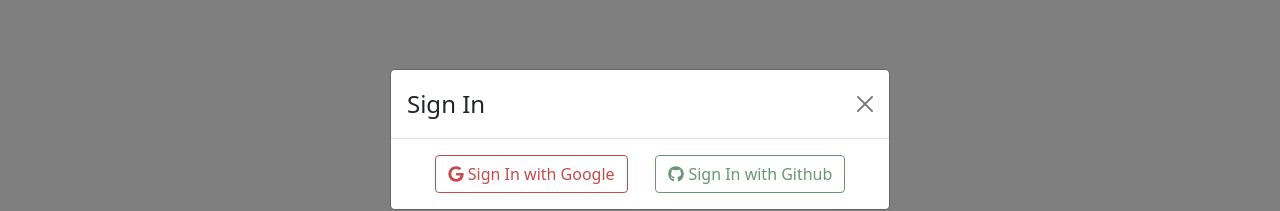
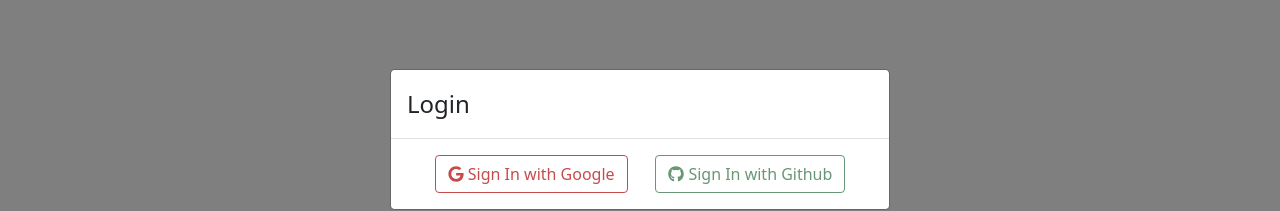
Before and after one commit to timber-team/timber, a React (Vite) app in the folder ui/: page /settings in a window 1280 px wide. Shown: the part 261-472 px from the top of the page. Built offline with nearby package versions, Linux system fonts and the light colour scheme; no server answers.

Commit message:
Updated LoginModal
Signed-off-by: ReeceDonovan <reecedonovan99@gmail.com>

```diff
--- a/ui/components/LoginModal.tsx
+++ b/ui/components/LoginModal.tsx
@@ -1,23 +1,13 @@
-/* eslint-disable max-len */
 import {faGithub, faGoogle} from '@fortawesome/free-brands-svg-icons';
 import {FontAwesomeIcon} from '@fortawesome/react-fontawesome';
 import React from 'react';
 import {Button, Modal} from 'react-bootstrap';
 
-import {useAuth} from '../store/auth';
-
 export const LoginModal = () => {
-  const currentUser = useAuth((state) => state.currentUser);
-
   return (
-    <>
-      {!currentUser && (
     <Modal show={true} centered>
-          <Modal.Header
-            closeButton
-            onClick={() => (window.location.href = '/')}
-          >
-            <Modal.Title>Sign In</Modal.Title>
+      <Modal.Header>
+        <Modal.Title>Login</Modal.Title>
       </Modal.Header>
       <Modal.Body className="d-flex align-items-center justify-content-evenly">
         <Button variant="outline-primary" href="/api/auth/signin/google">
@@ -28,7 +18,5 @@ export const LoginModal = () => {
         </Button>
       </Modal.Body>
     </Modal>
-      )}
-    </>
   );
 };
```
Lines whose indentation alone changed are shown as unchanged.
